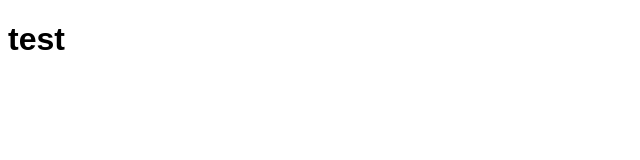
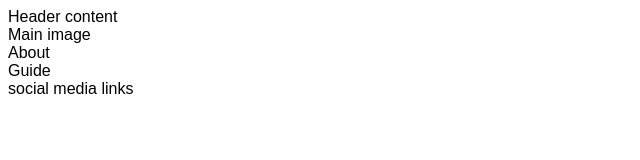
Before and after one commit to Aysial/league-of-legends-guide, a plain HTML site: page index.html in a window 1280 px wide. Shown: the whole page, without its empty margins (0-640 px from the left). Drawn offline with Linux system fonts and the light colour scheme.

Commit message:
Add core structure for home page

```diff
--- a/index.html
+++ b/index.html
@@ -11,6 +11,18 @@
     <title>League of Legends Guide</title>
 </head>
 <body>
-    <h1>test</h1>
+    <header>Header content</header>
+    <section>
+        Main image
+    </section>
+    <section>
+        About
+    </section>
+    <section>
+        Guide
+    </section>
+    <footer>
+        social media links
+    </footer>
 </body>
 </html>
```
